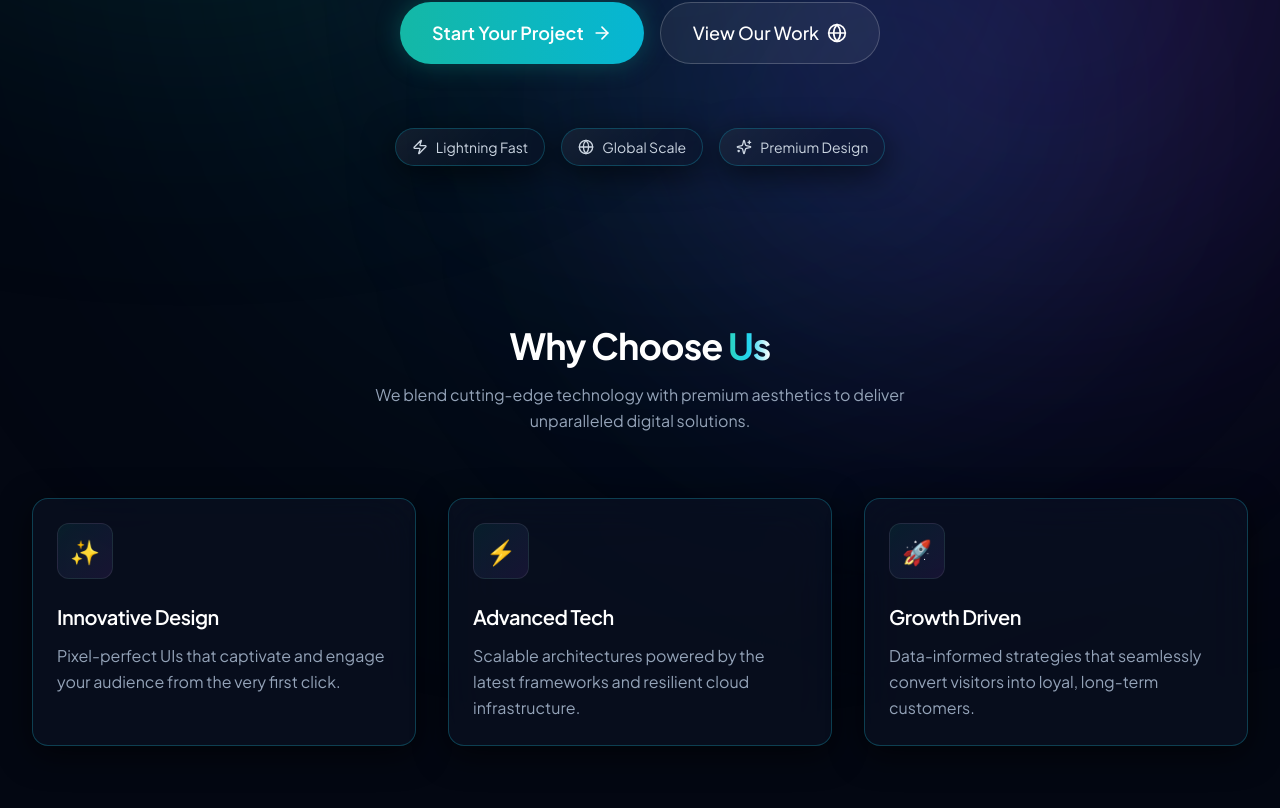
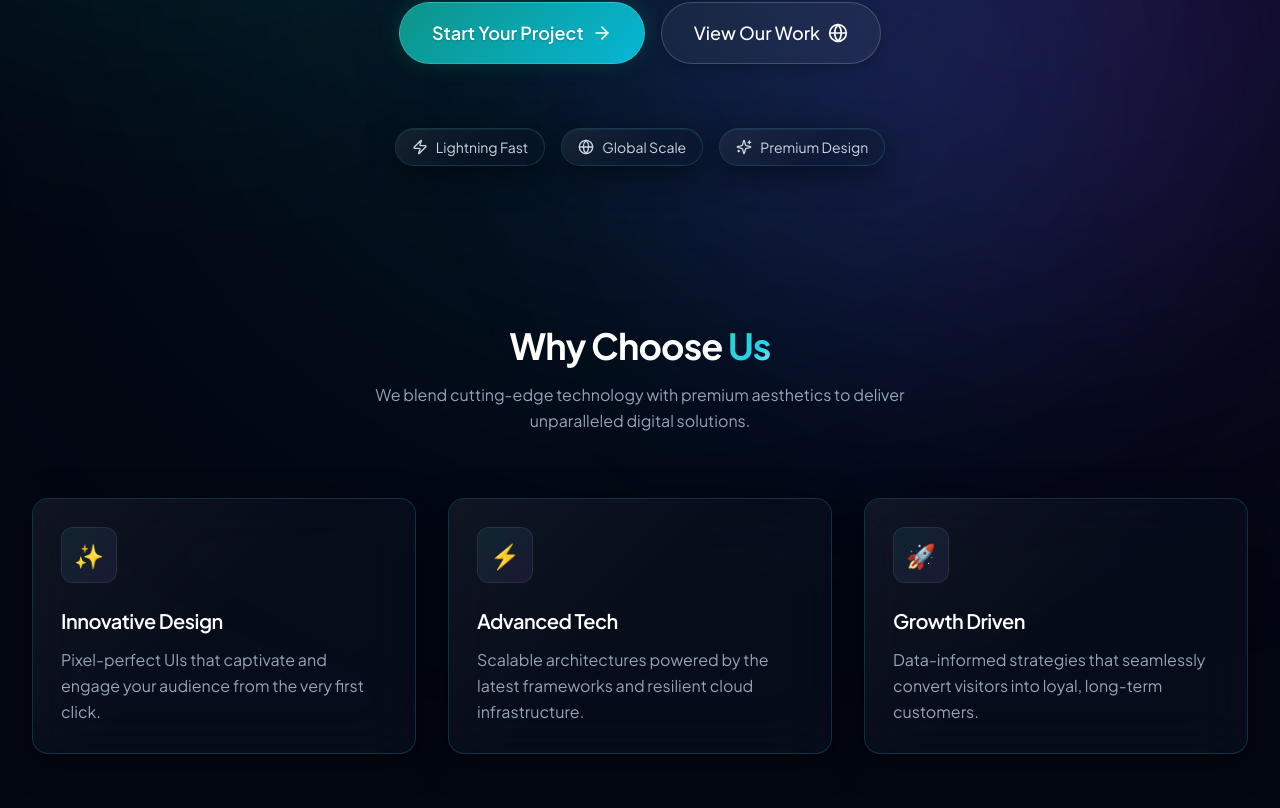
Before and after one commit to kalispidyman/raagneet, a React (Vite) app: page / in a window 1280 px wide. Shown: the part 552-1360 px from the top of the page. Built offline with nearby package versions, Linux system fonts and the light colour scheme.

Commit message:
Modify repository files

```diff
--- a/src/index.css
+++ b/src/index.css
@@ -5,27 +5,36 @@
 @tailwind utilities;
 
 :root {
-  --glass-bg: rgba(15, 23, 42, 0.45);
-  --glass-border: rgba(34, 211, 238, 0.25);
-  --glass-highlight: rgba(255, 255, 255, 0.08);
+  --glass-bg: rgba(15, 23, 42, 0.35);
+  --glass-bg-heavy: rgba(15, 23, 42, 0.55);
+  --glass-border: rgba(34, 211, 238, 0.2);
+  --glass-border-hover: rgba(34, 211, 238, 0.45);
+  --glass-highlight: rgba(255, 255, 255, 0.06);
+  --glass-highlight-hover: rgba(255, 255, 255, 0.12);
   --accent-teal: #14b8a6;
   --accent-cyan: #22d3ee;
   --accent-purple: #a78bfa;
-  --glow-teal: 0 0 30px rgba(34, 211, 238, 0.4);
+  --accent-pink: #f472b6;
+  --glow-teal: 0 0 30px rgba(34, 211, 238, 0.35);
+  --glow-cyan: 0 0 40px rgba(6, 182, 212, 0.25);
+  --blur-amount: 28px;
 }
 
 @layer base {
   * {
     box-sizing: border-box;
+    margin: 0;
+    padding: 0;
   }
 
   body {
     @apply bg-[#030712] text-slate-200 antialiased overflow-x-hidden;
     font-family: 'Plus Jakarta Sans', 'Inter', system-ui, sans-serif;
     background:
-      radial-gradient(ellipse at 15% 10%, rgba(20, 184, 166, 0.15), transparent 45%),
-      radial-gradient(ellipse at 85% 20%, rgba(124, 58, 237, 0.12), transparent 50%),
-      radial-gradient(ellipse at 50% 90%, rgba(34, 211, 238, 0.1), transparent 40%);
+      radial-gradient(ellipse at 15% 10%, rgba(20, 184, 166, 0.12), transparent 45%),
+      radial-gradient(ellipse at 85% 20%, rgba(124, 58, 237, 0.10), transparent 50%),
+      radial-gradient(ellipse at 50% 90%, rgba(34, 211, 238, 0.08), transparent 40%),
+      radial-gradient(ellipse at 20% 80%, rgba(244, 114, 182, 0.06), transparent 40%);
     background-attachment: fixed;
   }
 
@@ -35,34 +44,41 @@
   }
 
   ::-webkit-scrollbar {
-    width: 8px;
+    width: 10px;
   }
   ::-webkit-scrollbar-track {
-    background: #030712;
+    background: rgba(3, 7, 18, 0.8);
+    border-left: 1px solid rgba(255, 255, 255, 0.05);
   }
   ::-webkit-scrollbar-thumb {
     background: linear-gradient(180deg, rgba(34, 211, 238, 0.4), rgba(124, 58, 237, 0.4));
     border-radius: 10px;
+    border: 2px solid transparent;
+    background-clip: padding-box;
   }
   ::-webkit-scrollbar-thumb:hover {
     background: linear-gradient(180deg, rgba(34, 211, 238, 0.7), rgba(124, 58, 237, 0.7));
+    background-clip: padding-box;
   }
 
   ::selection {
-    background: rgba(34, 211, 238, 0.4);
+    background: rgba(34, 211, 238, 0.35);
     color: white;
+    text-shadow: 0 0 8px rgba(34, 211, 238, 0.4);
   }
 }
 
 @layer components {
   /* PREMIUM GLASS PANEL */
   .glass-panel {
-    background: rgba(15, 23, 42, 0.45);
-    backdrop-filter: blur(24px);
-    -webkit-backdrop-filter: blur(24px);
-    border: 1px solid rgba(34, 211, 238, 0.25);
+    background: var(--glass-bg);
+    backdrop-filter: blur(var(--blur-amount));
+    -webkit-backdrop-filter: blur(var(--blur-amount));
+    border: 1px solid var(--glass-border);
     border-radius: 1rem;
-    box-shadow: 0 8px 32px rgba(0, 0, 0, 0.6);
+    box-shadow:
+      0 8px 32px rgba(0, 0, 0, 0.5),
+      inset 0 1px 0 var(--glass-highlight);
     transition: all 0.4s cubic-bezier(0.25, 1, 0.5, 1);
     position: relative;
     overflow: hidden;
@@ -74,29 +90,59 @@
     inset: 0;
     background: linear-gradient(135deg, rgba(255, 255, 255, 0.08), transparent 60%);
     pointer-events: none;
-    opacity: 0.6;
+    opacity: 0.8;
+    border-radius: inherit;
+  }
+
+  .glass-panel::after {
+    content: '';
+    position: absolute;
+    top: 0;
+    left: -100%;
+    width: 50%;
+    height: 100%;
+    background: linear-gradient(90deg, transparent, rgba(255,255,255,0.06), transparent);
+    transform: skewX(-25deg);
+    transition: left 0.8s ease;
+    pointer-events: none;
   }
 
   .glass-panel:hover {
-    background: rgba(255, 255, 255, 0.08);
-    border-color: rgba(34, 211, 238, 0.45);
-    box-shadow: 0 12px 40px rgba(34, 211, 238, 0.2);
-    transform: translateY(-4px);
+    background: rgba(255, 255, 255, 0.07);
+    border-color: var(--glass-border-hover);
+    box-shadow:
+      0 16px 48px rgba(34, 211, 238, 0.15),
+      0 0 24px rgba(34, 211, 238, 0.08),
+      inset 0 1px 0 rgba(255, 255, 255, 0.12);
+    transform: translateY(-6px) scale(1.01);
+  }
+
+  .glass-panel:hover::after {
+    left: 200%;
   }
 
   /* GLASS CARD */
   .glass-card {
-    background: rgba(15, 23, 42, 0.45);
-    backdrop-filter: blur(24px);
-    -webkit-backdrop-filter: blur(24px);
-    border: 1px solid rgba(34, 211, 238, 0.25);
+    background: var(--glass-bg);
+    backdrop-filter: blur(var(--blur-amount));
+    -webkit-backdrop-filter: blur(var(--blur-amount));
+    border: 1px solid var(--glass-border);
     border-radius: 1rem;
-    box-shadow: 0 8px 32px rgba(0, 0, 0, 0.6);
-    padding: 1.5rem;
+    box-shadow: 0 8px 32px rgba(0, 0, 0, 0.5);
+    padding: 1.75rem;
     cursor: default;
     transition: all 0.4s cubic-bezier(0.25, 1, 0.5, 1);
     position: relative;
     overflow: hidden;
+  }
+
+  .glass-card::before {
+    content: '';
+    position: absolute;
+    inset: 0;
+    border-radius: inherit;
+    background: linear-gradient(135deg, rgba(255,255,255,0.04), transparent 50%);
+    pointer-events: none;
   }
 
   .glass-card::after {
@@ -106,10 +152,19 @@
     left: -50%;
     width: 200%;
     height: 200%;
-    background: radial-gradient(circle at center, rgba(34, 211, 238, 0.08), transparent 60%);
+    background: radial-gradient(circle at center, rgba(34, 211, 238, 0.06), transparent 60%);
     opacity: 0;
     transition: opacity 0.5s ease;
     pointer-events: none;
+  }
+
+  .glass-card:hover {
+    background: rgba(255, 255, 255, 0.06);
+    border-color: var(--glass-border-hover);
+    box-shadow:
+      0 16px 40px rgba(0, 0, 0, 0.4),
+      0 0 24px rgba(34, 211, 238, 0.1);
+    transform: translateY(-8px) scale(1.015);
   }
 
   .glass-card:hover::after {
@@ -119,14 +174,16 @@
   /* GLASS INPUT */
   .glass-input {
     width: 100%;
-    padding: 0.875rem 1rem;
-    border-radius: 0.75rem;
-    background: rgba(255, 255, 255, 0.04);
+    padding: 1rem 1.125rem;
+    border-radius: 0.875rem;
+    background: rgba(255, 255, 255, 0.03);
     border: 1px solid rgba(255, 255, 255, 0.1);
     color: white;
-    transition: all 0.3s;
-    backdrop-filter: blur(12px);
-    -webkit-backdrop-filter: blur(12px);
+    transition: all 0.3s cubic-bezier(0.25, 1, 0.5, 1);
+    backdrop-filter: blur(14px);
+    -webkit-backdrop-filter: blur(14px);
+    font-family: inherit;
+    font-size: 0.95rem;
   }
 
   .glass-input::placeholder {
@@ -136,33 +193,43 @@
   .glass-input:focus {
     outline: none;
     border-color: rgba(6, 182, 212, 0.6);
-    background: rgba(255, 255, 255, 0.06);
-    box-shadow: 0 0 0 2px rgba(6, 182, 212, 0.2), 0 0 20px rgba(34, 211, 238, 0.15);
+    background: rgba(255, 255, 255, 0.05);
+    box-shadow:
+      0 0 0 3px rgba(6, 182, 212, 0.15),
+      0 0 24px rgba(34, 211, 238, 0.12);
   }
 
   /* GLASS BUTTON PRIMARY */
   .btn-primary {
-    padding: 0.875rem 1.75rem;
+    padding: 0.95rem 2rem;
     border-radius: 9999px;
-    background: linear-gradient(to right, #14b8a6, #06b6d4);
+    background: linear-gradient(135deg, #0d9488, #06b6d4, #14b8a6);
+    background-size: 200% 200%;
     color: white;
     font-weight: 600;
-    box-shadow: 0 0 25px rgba(13, 148, 136, 0.4);
-    transition: all 0.3s;
+    box-shadow:
+      0 0 20px rgba(13, 148, 136, 0.3),
+      0 4px 16px rgba(0, 0, 0, 0.3);
+    transition: all 0.3s cubic-bezier(0.25, 1, 0.5, 1);
     position: relative;
     overflow: hidden;
     display: inline-flex;
     align-items: center;
     justify-content: center;
+    border: 1px solid rgba(255, 255, 255, 0.15);
+    text-shadow: 0 1px 2px rgba(0, 0, 0, 0.2);
+    animation: gradient-shift 4s ease infinite;
   }
 
   .btn-primary:hover {
-    transform: scale(1.04);
-    box-shadow: 0 0 40px rgba(6, 182, 212, 0.6);
+    transform: translateY(-3px) scale(1.03);
+    box-shadow:
+      0 0 32px rgba(6, 182, 212, 0.45),
+      0 8px 24px rgba(0, 0, 0, 0.4);
   }
 
   .btn-primary:active {
-    transform: scale(0.98);
+    transform: translateY(0) scale(0.98);
   }
 
   .btn-primary::before {
@@ -172,7 +239,7 @@
     left: -100%;
     width: 100%;
     height: 100%;
-    background: linear-gradient(90deg, transparent, rgba(255,255,255,0.35), transparent);
+    background: linear-gradient(90deg, transparent, rgba(255,255,255,0.3), transparent);
     transition: left 0.6s ease;
   }
 
@@ -182,24 +249,28 @@
 
   /* GLASS BUTTON SECONDARY */
   .btn-secondary {
-    padding: 0.875rem 1.75rem;
+    padding: 0.95rem 2rem;
     border-radius: 9999px;
-    border: 1px solid rgba(255, 255, 255, 0.2);
-    background: rgba(255, 255, 255, 0.06);
+    border: 1px solid rgba(255, 255, 255, 0.18);
+    background: rgba(255, 255, 255, 0.05);
     color: white;
     font-weight: 500;
-    backdrop-filter: blur(12px);
-    -webkit-backdrop-filter: blur(12px);
-    transition: all 0.3s;
+    backdrop-filter: blur(14px);
+    -webkit-backdrop-filter: blur(14px);
+    transition: all 0.3s cubic-bezier(0.25, 1, 0.5, 1);
     display: inline-flex;
     align-items: center;
     justify-content: center;
+    box-shadow: 0 4px 12px rgba(0, 0, 0, 0.2);
   }
 
   .btn-secondary:hover {
-    background: rgba(255, 255, 255, 0.12);
-    border-color: rgba(255, 255, 255, 0.4);
-    box-shadow: 0 0 25px rgba(255, 255, 255, 0.1);
+    background: rgba(255, 255, 255, 0.1);
+    border-color: rgba(255, 255, 255, 0.35);
+    box-shadow:
+      0 0 20px rgba(255, 255, 255, 0.08),
+      0 8px 24px rgba(0, 0, 0, 0.3);
+    transform: translateY(-3px);
   }
 
   /* GRADIENT TEXT */
@@ -207,7 +278,9 @@
     background-clip: text;
     -webkit-background-clip: text;
     color: transparent;
-    background-image: linear-gradient(to right, #2dd4bf, #22d3ee, #ffffff);
+    background-image: linear-gradient(135deg, #2dd4bf, #22d3ee, #ffffff, #a78bfa);
+    background-size: 200% 200%;
+    animation: gradient-text-flow 4s ease infinite;
   }
 
   .text-gradient-subtle {
@@ -218,7 +291,7 @@
   }
 
   .text-glow {
-    text-shadow: 0 0 25px rgba(34, 211, 238, 0.6), 0 0 50px rgba(34, 211, 238, 0.2);
+    text-shadow: 0 0 30px rgba(34, 211, 238, 0.5), 0 0 60px rgba(34, 211, 238, 0.2);
   }
 
   /* GLASS TAG / BADGE */
@@ -228,106 +301,30 @@
     gap: 0.5rem;
     padding: 0.5rem 1rem;
     border-radius: 9999px;
-    background: rgba(255, 255, 255, 0.05);
-    border: 1px solid rgba(255, 255, 255, 0.12);
+    background: rgba(255, 255, 255, 0.04);
+    border: 1px solid rgba(255, 255, 255, 0.1);
     backdrop-filter: blur(12px);
     -webkit-backdrop-filter: blur(12px);
     font-size: 0.875rem;
     color: #5eead4;
     font-weight: 500;
-    box-shadow: 0 4px 15px rgba(0,0,0,0.3);
+    box-shadow: 0 4px 12px rgba(0,0,0,0.25);
+    transition: all 0.3s ease;
+  }
+
+  .glass-badge:hover {
+    background: rgba(255, 255, 255, 0.07);
+    border-color: rgba(34, 211, 238, 0.3);
+    box-shadow: 0 0 16px rgba(34, 211, 238, 0.15);
+  }
+
+  /* SECTION DIVIDER */
+  .glass-divider {
+    height: 1px;
+    background: linear-gradient(90deg, transparent, rgba(34, 211, 238, 0.3), transparent);
+    border: none;
+    margin: 3rem 0;
   }
 }
 
 /* ANIMATIONS */
-@keyframes float {
-  0%, 100% { transform: translate(0, 0) scale(1); }
-  33% { transform: translate(20px, -25px) scale(1.03); }
-  66% { transform: translate(-15px, 15px) scale(0.97); }
-}
-
-@keyframes float-delayed {
-  0%, 100% { transform: translate(0, 0) scale(1); }
-  50% { transform: translate(-25px, 20px) scale(1.04); }
-}
-
-@keyframes float-slow {
-  0%, 100% { transform: translate(0, 0) rotate(0deg); }
-  50% { transform: translate(15px, -15px) rotate(3deg); }
-}
-
-@keyframes fadeInUp {
-  from { opacity: 0; transform: translateY(40px) scale(0.96); }
-  to { opacity: 1; transform: translateY(0) scale(1); }
-}
-
-@keyframes fadeInLeft {
-  from { opacity: 0; transform: translateX(-30px); }
-  to { opacity: 1; transform: translateX(0); }
-}
-
-@keyframes fadeInRight {
-  from { opacity: 0; transform: translateX(30px); }
-  to { opacity: 1; transform: translateX(0); }
-}
-
-@keyframes scaleIn {
-  from { opacity: 0; transform: scale(0.9); }
-  to { opacity: 1; transform: scale(1); }
-}
-
-@keyframes shimmer {
-  0% { background-position: -200% 0; }
-  100% { background-position: 200% 0; }
-}
-
-@keyframes pulse-glow {
-  0%, 100% { box-shadow: 0 0 20px rgba(34, 211, 238, 0.2); }
-  50% { box-shadow: 0 0 40px rgba(34, 211, 238, 0.5), 0 0 60px rgba(124, 58, 237, 0.2); }
-}
-
-@keyframes border-flow {
-  0% { background-position: 0% 50%; }
-  50% { background-position: 100% 50%; }
-  100% { background-position: 0% 50%; }
-}
-
-@keyframes gradient-text {
-  0% { background-position: 0% 50%; }
-  50% { background-position: 100% 50%; }
-  100% { background-position: 0% 50%; }
-}
-
-.animate-float { animation: float 20s ease-in-out infinite; }
-.animate-float-delayed { animation: float-delayed 25s ease-in-out infinite; }
-.animate-float-slow { animation: float-slow 30s ease-in-out infinite; }
-
-.animate-fade-in-up {
-  animation: fadeInUp 0.8s cubic-bezier(0.25, 1, 0.5, 1) forwards;
-  opacity: 0;
-}
-.animate-fade-in-up.delay-100 { animation-delay: 0.1s; }
-.animate-fade-in-up.delay-200 { animation-delay: 0.2s; }
-.animate-fade-in-up.delay-300 { animation-delay: 0.3s; }
-.animate-fade-in-up.delay-400 { animation-delay: 0.4s; }
-.animate-fade-in-up.delay-500 { animation-delay: 0.5s; }
-
-.animate-fade-in-left { animation: fadeInLeft 0.7s ease-out forwards; opacity: 0; }
-.animate-fade-in-right { animation: fadeInRight 0.7s ease-out forwards; opacity: 0; }
-.animate-scale-in { animation: scaleIn 0.6s ease-out forwards; opacity: 0; }
-
-.animate-pulse-glow { animation: pulse-glow 4s ease-in-out infinite; }
-.animate-gradient-text {
-  background-size: 200% 200%;
-  animation: gradient-text 4s ease infinite;
-}
-.animate-shimmer {
-  background: linear-gradient(90deg, transparent 0%, rgba(34,211,238,0.1) 50%, transparent 100%);
-  background-size: 200% 100%;
-  animation: shimmer 3s infinite;
-}
-
-/* Floating animation for background orbs */
-.bg-orb-1 { animation: float 18s ease-in-out infinite; }
-.bg-orb-2 { animation: float-delayed 22s ease-in-out infinite; }
-.bg-orb-3 { animation: float-slow 25s ease-in-out infinite; }
```
